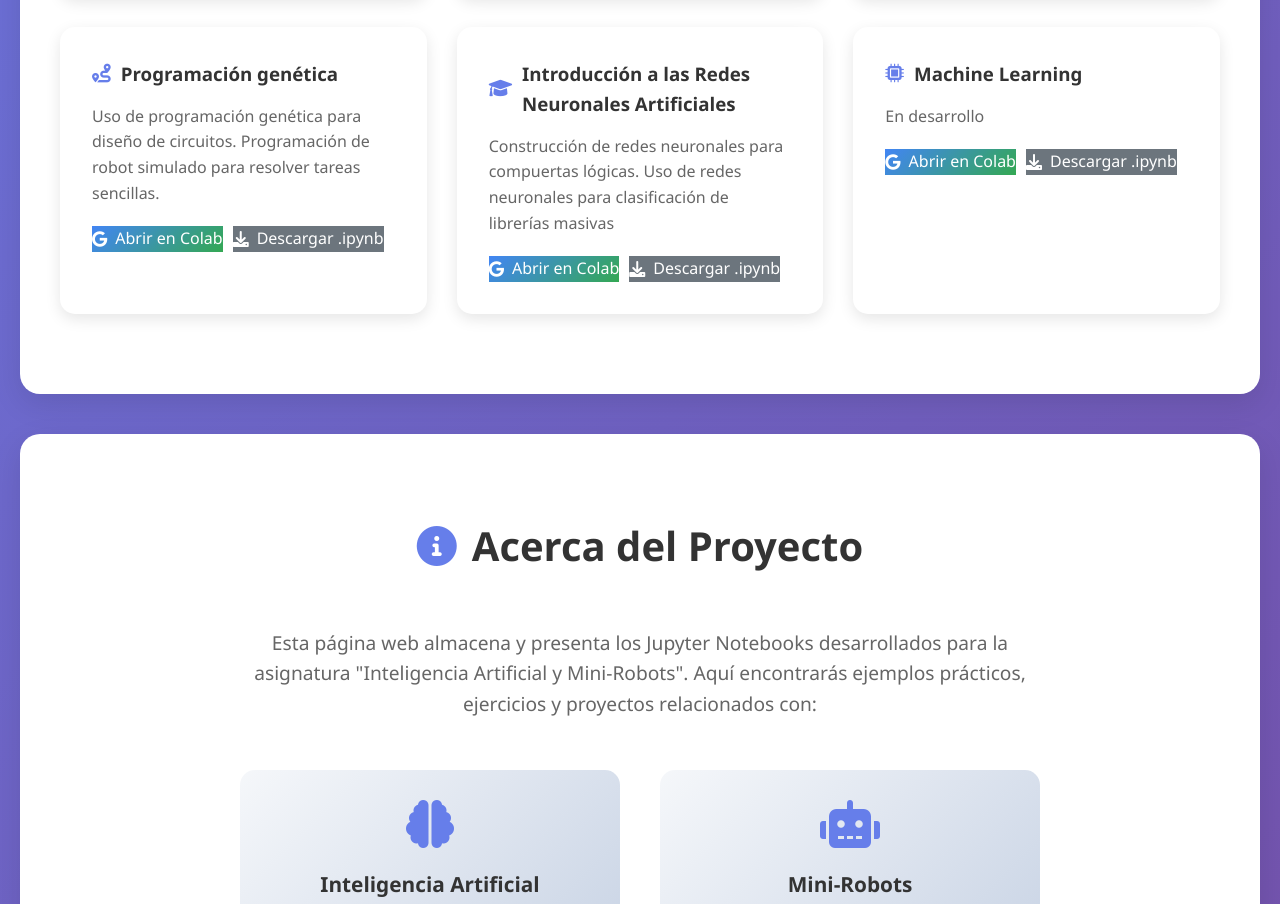
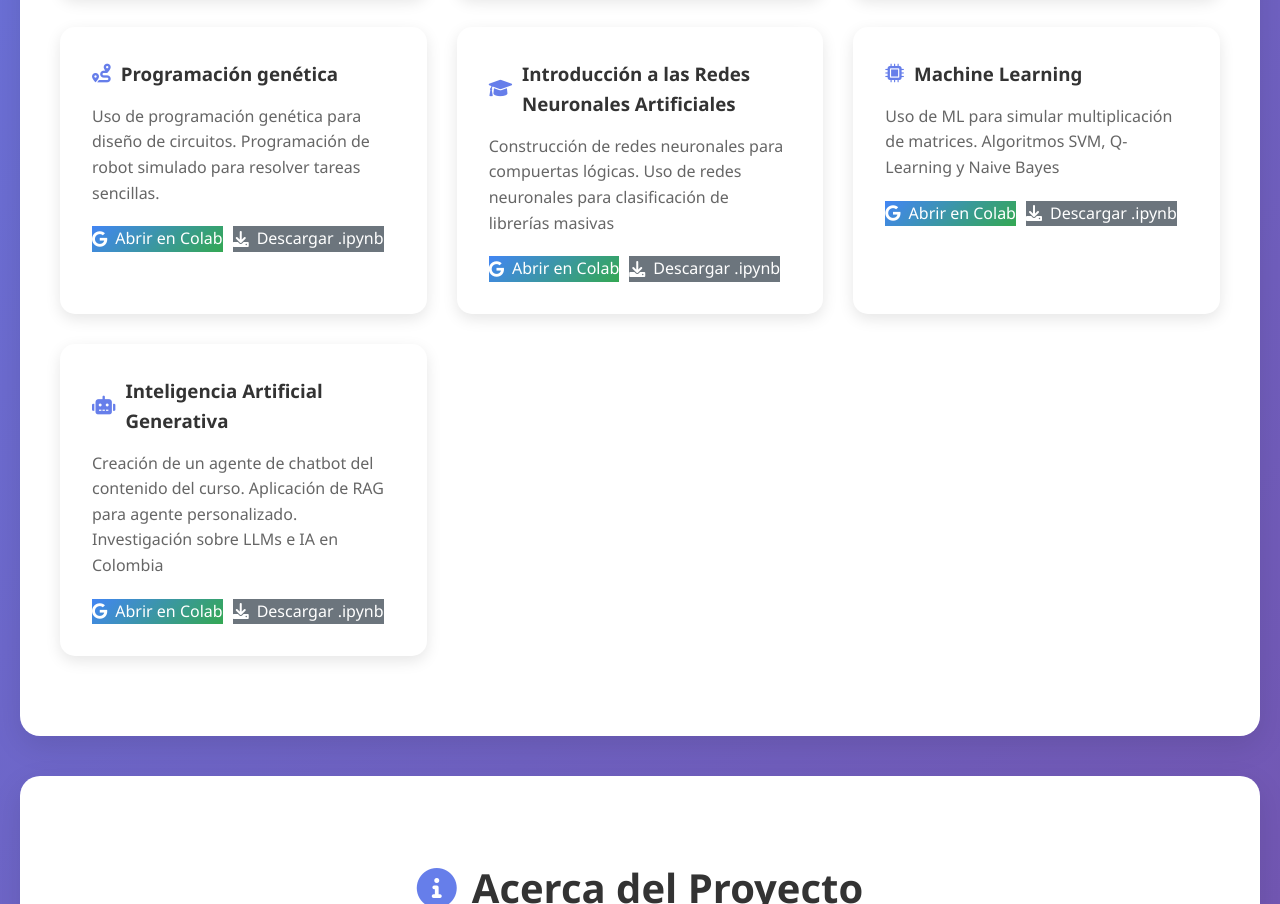
Before and after one commit to jujgomezru/ia-minirobots, a plain HTML site: page index.html in a window 1280 px wide. Shown: the part 1324-2228 px from the top of the page. Drawn offline with Linux system fonts and the light colour scheme.

Commit message:
Updating website for nwe notebooks (6&7)

```diff
--- a/index.html
+++ b/index.html
@@ -115,6 +115,6 @@
         </div>
     </footer>
 
-    <script src="script.js?v=3"></script>
+    <script src="script.js?v=4"></script>
 </body>
 </html>
--- a/script.js
+++ b/script.js
@@ -66,10 +66,17 @@ const notebooks = [
     },
     {
         title: "Machine Learning",
-        description: "En desarrollo",
+        description: "Uso de ML para simular multiplicación de matrices. Algoritmos SVM, Q-Learning y Naive Bayes",
         icon: "fas fa-microchip",
-        file: "notebooks/sensores-actuadores.ipynb",
-        category: "hardware"
+        file: "notebooks/06-machine-learning.ipynb",
+        category: "ml"
+    },
+    {
+        title: "Inteligencia Artificial Generativa",
+        description: "Creación de un agente de chatbot del contenido del curso. Aplicación de RAG para agente personalizado. Investigación sobre LLMs e IA en Colombia",
+        icon: "fas fa-robot",
+        file: "notebooks/07-ia-generativa.ipynb",
+        category: "llms"
     }
 ];
 
```
